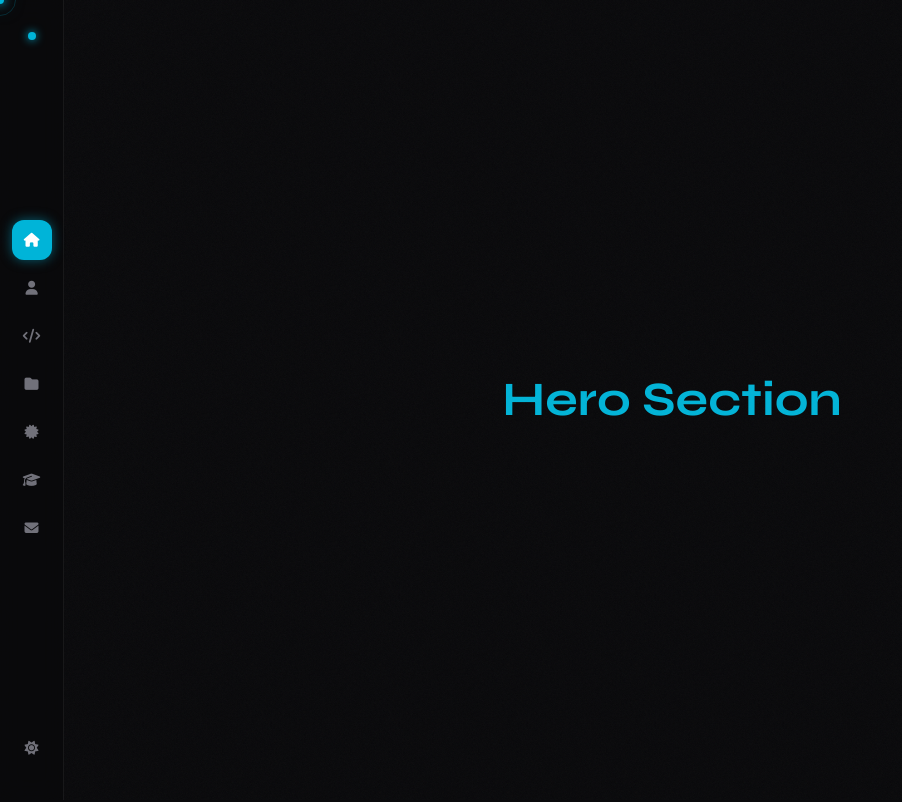
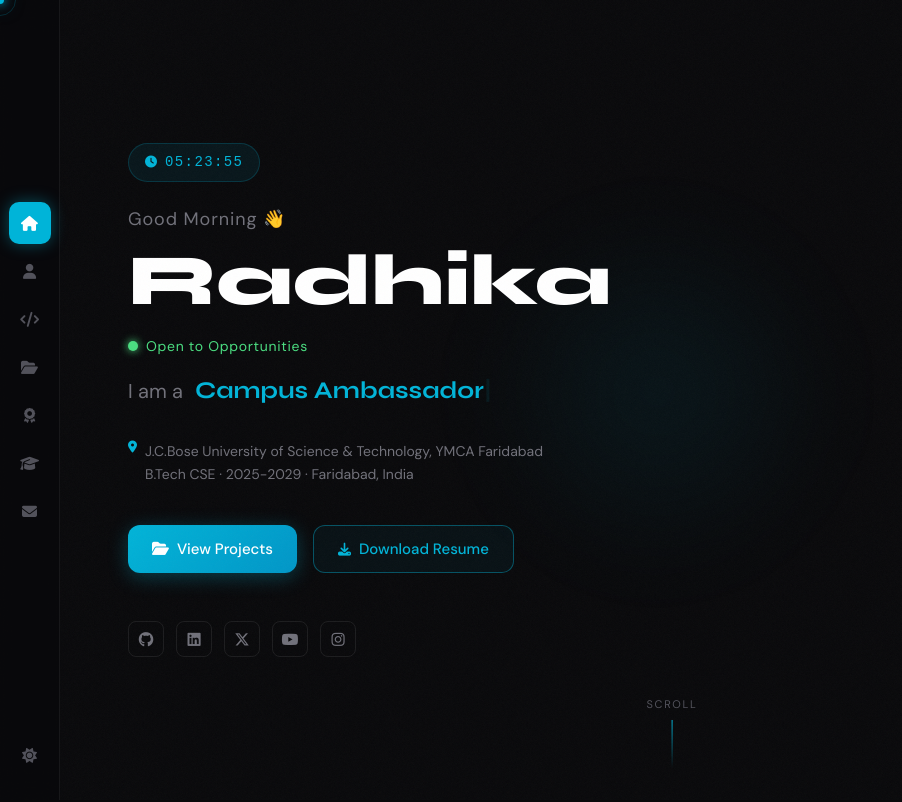
Before and after one commit to RADHIKA16019/my-portfolio, a React (Vite) app: page / in a window 1280 px wide. Shown: the top 802 px of the page, without its empty margins (0-902 px from the left). Built offline with nearby package versions, Linux system fonts and the light colour scheme.

Commit message:
Hero section — live clock, typing animation, open to work badge, CTAs

```diff
--- a/src/App.jsx
+++ b/src/App.jsx
@@ -6,6 +6,7 @@ import Cursor from "./components/Cursor";
 import ScrollProgress from "./components/ScrollProgress";
 import BatteryBanner from "./components/BatteryBanner";
 import Sidebar from "./components/Sidebar";
+import Hero from "./components/sections/Hero";
 
 function App() {
   const { isDark, toggleTheme } = useTheme();
@@ -22,17 +23,14 @@ function App() {
       <div
         className={`min-h-screen bg-white dark:bg-zinc-950 text-zinc-800 dark:text-zinc-100 transition-opacity duration-700 ${loading ? "opacity-0" : "opacity-100"}`}
       >
-        {/* Sidebar */}
         <Sidebar isDark={isDark} toggleTheme={toggleTheme} />
 
-        {/* Main content — left padding for sidebar on desktop */}
         <main className="md:pl-16">
 
-          {/* Test sections to check sidebar navigation */}
-          <section id="hero" className="min-h-screen flex items-center justify-center">
-            <h1 className="font-syne text-5xl font-bold text-accent">Hero Section</h1>
-          </section>
+          {/* Hero — real component */}
+          <Hero />
 
+          {/* Placeholder sections — will be replaced one by one */}
           <section id="about" className="min-h-screen flex items-center justify-center">
             <h1 className="font-syne text-5xl font-bold text-accent">About Section</h1>
           </section>
--- a/src/components/Sidebar.jsx
+++ b/src/components/Sidebar.jsx
@@ -1,19 +1,11 @@
 import { useState, useEffect } from "react";
-
-/**
- * Sidebar — left vertical icon navigation
- * - Desktop: fixed left side, icons only
- * - Mobile: fixed bottom bar
- * - Active section highlight
- * - Theme toggle at bottom
- */
 
 const navItems = [
   { id: "hero", icon: "fa-solid fa-house", label: "Home" },
   { id: "about", icon: "fa-solid fa-user", label: "About" },
   { id: "skills", icon: "fa-solid fa-code", label: "Skills" },
-  { id: "projects", icon: "fa-solid fa-folder", label: "Projects" },
-  { id: "certificates", icon: "fa-solid fa-certificate", label: "Certificates" },
+  { id: "projects", icon: "fa-solid fa-folder-open", label: "Projects" },
+  { id: "certificates", icon: "fa-solid fa-award", label: "Certificates" },
   { id: "education", icon: "fa-solid fa-graduation-cap", label: "Education" },
   { id: "contact", icon: "fa-solid fa-envelope", label: "Contact" },
 ];
@@ -22,136 +14,140 @@ function Sidebar({ isDark, toggleTheme }) {
   const [active, setActive] = useState("hero");
   const [tooltip, setTooltip] = useState(null);
 
-  // Track which section is in view
   useEffect(() => {
     const observers = [];
-
     navItems.forEach(({ id }) => {
       const el = document.getElementById(id);
       if (!el) return;
-
       const observer = new IntersectionObserver(
-        ([entry]) => {
-          if (entry.isIntersecting) setActive(id);
-        },
+        ([entry]) => { if (entry.isIntersecting) setActive(id); },
         { threshold: 0.4 }
       );
-
       observer.observe(el);
       observers.push(observer);
     });
-
     return () => observers.forEach((o) => o.disconnect());
   }, []);
 
-  // Smooth scroll to section
   const scrollTo = (id) => {
     const el = document.getElementById(id);
     if (el) el.scrollIntoView({ behavior: "smooth" });
   };
 
   return (
-    <>
-      {/* ── DESKTOP SIDEBAR — left vertical ── */}
     <nav
-        className="hidden md:flex fixed left-0 top-0 h-full w-16 flex-col items-center justify-between py-8 z-[9999]"
       style={{
-          background: "rgba(9, 9, 11, 0.6)",
-          backdropFilter: "blur(12px)",
+        position: "fixed",
+        left: 0,
+        top: 0,
+        height: "100vh",
+        width: "60px",
+        display: "flex",
+        flexDirection: "column",
+        alignItems: "center",
+        justifyContent: "center",
+        zIndex: 9999,
+        background: "rgba(9, 9, 11, 0.75)",
+        backdropFilter: "blur(16px)",
         borderRight: "1px solid rgba(255,255,255,0.06)",
+        gap: "0",
       }}
     >
-        {/* Top dot */}
+      {/* Nav icons — center of sidebar */}
       <div
-          className="w-2 h-2 rounded-full bg-accent"
-          style={{ boxShadow: "0 0 8px #00b4d8" }}
-        />
-
-        {/* Nav icons */}
-        <div className="flex flex-col items-center gap-2">
+        style={{
+          display: "flex",
+          flexDirection: "column",
+          alignItems: "center",
+          gap: "6px",
+          flex: 1,
+          justifyContent: "center",
+        }}
+      >
         {navItems.map(({ id, icon, label }) => (
-            <div key={id} className="relative">
+          <div key={id} style={{ position: "relative" }}>
             <button
               onClick={() => scrollTo(id)}
               onMouseEnter={() => setTooltip(id)}
               onMouseLeave={() => setTooltip(null)}
-                className={`w-10 h-10 rounded-xl flex items-center justify-center transition-all duration-200
-                  ${active === id
-                    ? "bg-accent text-white shadow-lg"
-                    : "text-zinc-500 hover:text-accent hover:bg-zinc-800"
-                  }`}
-                style={
-                  active === id
-                    ? { boxShadow: "0 0 12px #00b4d880" }
-                    : {}
-                }
+              style={{
+                width: "42px",
+                height: "42px",
+                borderRadius: "10px",
+                display: "flex",
+                alignItems: "center",
+                justifyContent: "center",
+                border: "none",
+                cursor: "pointer",
+                fontSize: "15px",
+                transition: "all 0.2s ease",
+                background: active === id ? "#00b4d8" : "transparent",
+                color: active === id ? "#fff" : "#52525b",
+                boxShadow: active === id ? "0 0 16px rgba(0,180,216,0.4)" : "none",
+              }}
             >
-                <i className={`${icon} text-sm`}></i>
+              <i className={icon}></i>
             </button>
 
             {/* Tooltip */}
             {tooltip === id && (
               <div
-                  className="absolute left-14 top-1/2 -translate-y-1/2 px-3 py-1 rounded-lg text-xs font-dm whitespace-nowrap z-50"
                 style={{
-                    background: "rgba(9,9,11,0.9)",
+                  position: "absolute",
+                  left: "52px",
+                  top: "50%",
+                  transform: "translateY(-50%)",
+                  padding: "5px 12px",
+                  borderRadius: "8px",
+                  fontSize: "12px",
+                  fontFamily: "DM Sans, sans-serif",
+                  whiteSpace: "nowrap",
+                  background: "rgba(9,9,11,0.95)",
                   border: "1px solid rgba(255,255,255,0.1)",
                   color: "#fff",
+                  pointerEvents: "none",
+                  zIndex: 99999,
                 }}
               >
                 {label}
-                  {/* Arrow */}
-                  <div
-                    className="absolute right-full top-1/2 -translate-y-1/2 border-4 border-transparent"
-                    style={{ borderRightColor: "rgba(9,9,11,0.9)" }}
-                  />
               </div>
             )}
           </div>
         ))}
       </div>
 
-        {/* Theme toggle at bottom */}
+      {/* Theme toggle — pinned to bottom */}
+      <div style={{ paddingBottom: "24px" }}>
         <button
           onClick={toggleTheme}
-          className="w-10 h-10 rounded-xl flex items-center justify-center text-zinc-500 hover:text-accent hover:bg-zinc-800 transition-all duration-200"
-          title={isDark ? "Light Mode" : "Dark Mode"}
-        >
-          <i className={`fa-solid ${isDark ? "fa-sun" : "fa-moon"} text-sm`}></i>
-        </button>
-      </nav>
-
-      {/* ── MOBILE BOTTOM BAR ── */}
-      <nav
-        className="flex md:hidden fixed bottom-0 left-0 right-0 z-[9999] items-center justify-around px-2 py-3"
+          onMouseEnter={(e) => {
+            e.currentTarget.style.color = "#00b4d8";
+            e.currentTarget.style.background = "rgba(0,180,216,0.1)";
+          }}
+          onMouseLeave={(e) => {
+            e.currentTarget.style.color = "#52525b";
+            e.currentTarget.style.background = "transparent";
+          }}
+          title={isDark ? "Switch to Light" : "Switch to Dark"}
           style={{
-          background: "rgba(9, 9, 11, 0.85)",
-          backdropFilter: "blur(12px)",
-          borderTop: "1px solid rgba(255,255,255,0.06)",
+            width: "42px",
+            height: "42px",
+            borderRadius: "10px",
+            display: "flex",
+            alignItems: "center",
+            justifyContent: "center",
+            border: "none",
+            cursor: "pointer",
+            fontSize: "15px",
+            background: "transparent",
+            color: "#52525b",
+            transition: "all 0.2s ease",
           }}
         >
-        {navItems.map(({ id, icon, label }) => (
-          <button
-            key={id}
-            onClick={() => scrollTo(id)}
-            className={`flex flex-col items-center gap-1 px-2 transition-all duration-200
-              ${active === id ? "text-accent" : "text-zinc-500"}`}
-          >
-            <i className={`${icon} text-base`}></i>
-            <span className="text-[9px] font-dm">{label}</span>
+          <i className={isDark ? "fa-solid fa-sun" : "fa-solid fa-moon"}></i>
         </button>
-        ))}
-
-        {/* Theme toggle in mobile bar */}
-        <button
-          onClick={toggleTheme}
-          className={`flex flex-col items-center gap-1 px-2 text-zinc-500 transition-all duration-200`}
-        >
-          <i className={`fa-solid ${isDark ? "fa-sun" : "fa-moon"} text-base`}></i>
-          <span className="text-[9px] font-dm">Theme</span>
-        </button>
+      </div>
     </nav>
-    </>
   );
 }
 
--- a/src/components/sections/Hero.jsx
+++ b/src/components/sections/Hero.jsx
@@ -0,0 +1,335 @@
+import { useEffect, useRef, useState } from "react";
+import Typed from "typed.js";
+import { personalInfo, socialLinks, typingStrings } from "../../data/portfolio";
+
+function getGreeting() {
+  const hour = new Date().getHours();
+  if (hour >= 5 && hour < 12) return "Good Morning";
+  if (hour >= 12 && hour < 17) return "Good Afternoon";
+  if (hour >= 17 && hour < 21) return "Good Evening";
+  return "Good Night";
+}
+
+const styles = {
+  section: {
+    minHeight: "100vh",
+    display: "flex",
+    flexDirection: "column",
+    justifyContent: "center",
+    padding: "0 4rem",
+    position: "relative",
+    overflow: "hidden",
+  },
+  glow: {
+    position: "absolute",
+    top: "25%",
+    left: "33%",
+    width: "24rem",
+    height: "24rem",
+    borderRadius: "50%",
+    background: "radial-gradient(circle, rgba(0,180,216,0.08) 0%, transparent 70%)",
+    filter: "blur(40px)",
+    pointerEvents: "none",
+  },
+  clockBadge: {
+    display: "inline-flex",
+    alignItems: "center",
+    gap: "8px",
+    marginBottom: "24px",
+    padding: "8px 16px",
+    borderRadius: "999px",
+    background: "rgba(0,180,216,0.08)",
+    border: "1px solid rgba(0,180,216,0.2)",
+    color: "#00b4d8",
+    fontFamily: "DM Sans, sans-serif",
+    fontSize: "14px",
+  },
+  greeting: {
+    fontFamily: "DM Sans, sans-serif",
+    color: "#71717a",
+    fontSize: "18px",
+    marginBottom: "8px",
+    letterSpacing: "0.05em",
+  },
+  name: {
+    fontFamily: "Syne, sans-serif",
+    fontSize: "clamp(2.5rem, 6vw, 4.5rem)",
+    fontWeight: "800",
+    lineHeight: "1.1",
+    marginBottom: "16px",
+  },
+  openBadge: {
+    display: "flex",
+    alignItems: "center",
+    gap: "8px",
+    marginBottom: "16px",
+  },
+  greenDot: {
+    width: "10px",
+    height: "10px",
+    borderRadius: "50%",
+    background: "#4ade80",
+    boxShadow: "0 0 8px #4ade80",
+    animation: "blink 1.2s step-end infinite",
+    display: "inline-block",
+  },
+  openText: {
+    fontFamily: "DM Sans, sans-serif",
+    fontSize: "14px",
+    color: "#4ade80",
+    letterSpacing: "0.05em",
+  },
+  typingRow: {
+    display: "flex",
+    alignItems: "center",
+    gap: "12px",
+    marginBottom: "32px",
+  },
+  iAmA: {
+    fontFamily: "DM Sans, sans-serif",
+    color: "#71717a",
+    fontSize: "20px",
+  },
+  typingText: {
+    fontFamily: "Syne, sans-serif",
+    fontSize: "clamp(1.2rem, 2.5vw, 1.5rem)",
+    fontWeight: "700",
+    color: "#00b4d8",
+  },
+  collegeInfo: {
+  fontFamily: "DM Sans, sans-serif",
+  color: "#71717a",
+  fontSize: "14px",
+  marginBottom: "40px",
+  display: "flex",
+  flexDirection: "row",
+  alignItems: "flex-start",
+  gap: "8px",
+},
+  ctaRow: {
+    display: "flex",
+    flexWrap: "wrap",
+    gap: "16px",
+    marginBottom: "48px",
+  },
+  btnPrimary: {
+    fontFamily: "DM Sans, sans-serif",
+    padding: "12px 24px",
+    borderRadius: "12px",
+    fontWeight: "500",
+    color: "#fff",
+    background: "linear-gradient(135deg, #00b4d8, #0096c7)",
+    boxShadow: "0 4px 20px rgba(0,180,216,0.3)",
+    border: "none",
+    cursor: "pointer",
+    fontSize: "15px",
+    transition: "transform 0.2s ease",
+  },
+  btnSecondary: {
+    fontFamily: "DM Sans, sans-serif",
+    padding: "12px 24px",
+    borderRadius: "12px",
+    fontWeight: "500",
+    color: "#00b4d8",
+    background: "rgba(0,180,216,0.05)",
+    border: "1px solid rgba(0,180,216,0.4)",
+    cursor: "pointer",
+    fontSize: "15px",
+    textDecoration: "none",
+    display: "flex",
+    alignItems: "center",
+    gap: "8px",
+    transition: "transform 0.2s ease",
+  },
+  socialRow: {
+    display: "flex",
+    alignItems: "center",
+    gap: "16px",
+  },
+  socialLabel: {
+    fontFamily: "DM Sans, sans-serif",
+    color: "#52525b",
+    fontSize: "12px",
+    letterSpacing: "0.1em",
+    textTransform: "uppercase",
+  },
+  divider: {
+    width: "32px",
+    height: "1px",
+    background: "#3f3f46",
+  },
+  socialIcons: {
+    display: "flex",
+    alignItems: "center",
+    gap: "12px",
+  },
+  socialIcon: {
+    width: "36px",
+    height: "36px",
+    borderRadius: "8px",
+    display: "flex",
+    alignItems: "center",
+    justifyContent: "center",
+    border: "1px solid rgba(255,255,255,0.08)",
+    color: "#71717a",
+    textDecoration: "none",
+    fontSize: "15px",
+    transition: "color 0.2s ease",
+    position: "relative",
+  },
+  scrollIndicator: {
+    position: "absolute",
+    bottom: "32px",
+    left: "50%",
+    transform: "translateX(-50%)",
+    display: "flex",
+    flexDirection: "column",
+    alignItems: "center",
+    gap: "8px",
+    color: "#52525b",
+  },
+  scrollText: {
+    fontFamily: "DM Sans, sans-serif",
+    fontSize: "11px",
+    letterSpacing: "0.15em",
+    textTransform: "uppercase",
+  },
+  scrollLine: {
+    width: "1px",
+    height: "48px",
+    background: "linear-gradient(to bottom, #00b4d8, transparent)",
+  },
+};
+
+function Hero() {
+  const typedRef = useRef(null);
+  const [greeting, setGreeting] = useState(getGreeting());
+  const [clock, setClock] = useState("");
+
+  useEffect(() => {
+    const updateClock = () => {
+      const now = new Date();
+      const hh = String(now.getHours()).padStart(2, "0");
+      const mm = String(now.getMinutes()).padStart(2, "0");
+      const ss = String(now.getSeconds()).padStart(2, "0");
+      setClock(`${hh}:${mm}:${ss}`);
+      setGreeting(getGreeting());
+    };
+    updateClock();
+    const interval = setInterval(updateClock, 1000);
+    return () => clearInterval(interval);
+  }, []);
+
+  useEffect(() => {
+    const typed = new Typed(typedRef.current, {
+      strings: typingStrings,
+      typeSpeed: 60,
+      backSpeed: 40,
+      backDelay: 1800,
+      loop: true,
+      showCursor: true,
+      cursorChar: "|",
+    });
+    return () => typed.destroy();
+  }, []);
+
+  return (
+    <section id="hero" style={styles.section}>
+
+      <div style={styles.glow} />
+
+      <div style={{ position: "relative", zIndex: 10, maxWidth: "48rem" }}>
+
+        {/* Live Clock */}
+        <div style={styles.clockBadge}>
+          <i className="fa-solid fa-clock" style={{ fontSize: "12px" }}></i>
+          <span style={{ fontFamily: "monospace", letterSpacing: "0.1em" }}>{clock}</span>
+        </div>
+
+        {/* Greeting */}
+        <p style={styles.greeting}>{greeting} 👋</p>
+
+        {/* Name */}
+        <h1 style={{ ...styles.name, color: "var(--name-color, #fff)" }}>
+          {personalInfo.name}
+        </h1>
+
+        {/* Open to work badge */}
+        <div style={styles.openBadge}>
+          <span style={styles.greenDot} />
+          <span style={styles.openText}>Open to Opportunities</span>
+        </div>
+
+        {/* Typing animation */}
+        <div style={styles.typingRow}>
+          <span style={styles.iAmA}>I am a</span>
+          <span style={styles.typingText}>
+            <span ref={typedRef} />
+          </span>
+        </div>
+
+        {/* College info */}
+        <p style={styles.collegeInfo}>
+          <i className="fa-solid fa-location-dot" style={{ color: "#00b4d8", fontSize: "12px" }}></i>
+          {/* {personalInfo.college} · B.Tech CSE · {personalInfo.batch} · {personalInfo.location} */}
+        <span style={{ display: "flex", flexDirection: "column", gap: "2px" }}>
+  <span>{personalInfo.college}</span>
+  <span>B.Tech CSE · {personalInfo.batch} · {personalInfo.location}</span>
+</span>
+
+        </p>
+
+        {/* CTA Buttons */}
+        <div style={styles.ctaRow}>
+          <button
+            style={styles.btnPrimary}
+            onClick={() => document.getElementById("projects").scrollIntoView({ behavior: "smooth" })}
+          >
+            <i className="fa-solid fa-folder-open" style={{ marginRight: "8px" }}></i>
+            View Projects
+          </button>
+
+          <a href={personalInfo.resumeLink} download style={styles.btnSecondary}>
+            <i className="fa-solid fa-download" style={{ fontSize: "13px" }}></i>
+            Download Resume
+          </a>
+        </div>
+
+        {/* Social Links */}
+        <div style={styles.socialIcons}>
+
+        <a href={socialLinks.github} target="_blank" rel="noreferrer" style={styles.socialIcon} title="15+ repos · Web Dev projects">
+            <i className="fa-brands fa-github"></i>
+        </a>
+
+        <a href={socialLinks.linkedin} target="_blank" rel="noreferrer" style={styles.socialIcon} title="LinkedIn">
+            <i className="fa-brands fa-linkedin"></i>
+        </a>
+
+        <a href={socialLinks.twitter} target="_blank" rel="noreferrer" style={styles.socialIcon} title="Twitter / X">
+            <i className="fa-brands fa-x-twitter"></i>
+        </a>
+
+        <a href={socialLinks.youtube} target="_blank" rel="noreferrer" style={styles.socialIcon} title="Node.js tutorial">
+            <i className="fa-brands fa-youtube"></i>
+        </a>
+
+        <a href={socialLinks.instagram} target="_blank" rel="noreferrer" style={styles.socialIcon} title="Instagram">
+            <i className="fa-brands fa-instagram"></i>
+        </a>
+
+        </div>
+
+      </div>
+
+      {/* Scroll indicator */}
+      <div style={styles.scrollIndicator}>
+        <span style={styles.scrollText}>Scroll</span>
+        <div style={styles.scrollLine} />
+      </div>
+
+    </section>
+  );
+}
+
+export default Hero;
--- a/src/data/portfolio.js
+++ b/src/data/portfolio.js
@@ -2,21 +2,21 @@
 // Replace all [PLACEHOLDERS] with your actual info
 
 export const personalInfo = {
-  name: "[YOUR_NAME]",               // e.g. "Radhika Sharma"
+  name: "Radhika",
   role: "CS Student",
-  college: "[COLLEGE_NAME]",
-  batch: "2024-2028",
-  location: "[YOUR_CITY], India",
-  email: "[YOUR_EMAIL]",             // e.g. "radhika@gmail.com"
-  resumeLink: "/resume.pdf",         // put your resume in public/ folder
+  college: "J.C.Bose University of Science & Technology, YMCA Faridabad",
+  batch: "2025-2029",
+  location: "Faridabad, India",
+  email: "radhika16019@gmail.com",
+  resumeLink: "/resume.pdf",
 };
 
 export const socialLinks = {
-  github: "https://github.com/[username]",
-  linkedin: "https://linkedin.com/in/[username]",
-  twitter: "https://x.com/[username]",
-  instagram: "https://instagram.com/[username]",
-  youtube: "https://youtube.com/@[username]",
+  github: "https://github.com/RADHIKA16019",
+  linkedin: "https://linkedin.com/in/radhika-a6a84837a",
+  twitter: "https://x.com/radhika16019",
+  instagram: "https://instagram.com/r4dh1k4_28",
+  youtube: "https://youtube.com/@Radhika_Codes",
 };
 
 export const typingStrings = [
@@ -27,7 +27,7 @@ export const typingStrings = [
 ];
 
 export const aboutInfo = {
-  bio: "Hey! I'm a first-year CS student who loves building things for the web. I'm currently learning modern web development, exploring Node.js, and sharing what I learn along the way. Still early in my journey — but moving fast. 🚀",
+  bio: "Hey! I'm a first-year CS student who loves building things for the web. I'm currently learning modern web development, exploring new technologies, and sharing what I learn along the way. Still early in my journey — but moving fast. 🚀",
   currently: [
     { icon: "📚", label: "Learning", value: "Web Dev + Node.js" },
     { icon: "🎯", label: "Goal", value: "Land my first internship" },
```
Lines whose indentation alone changed are shown as unchanged.
